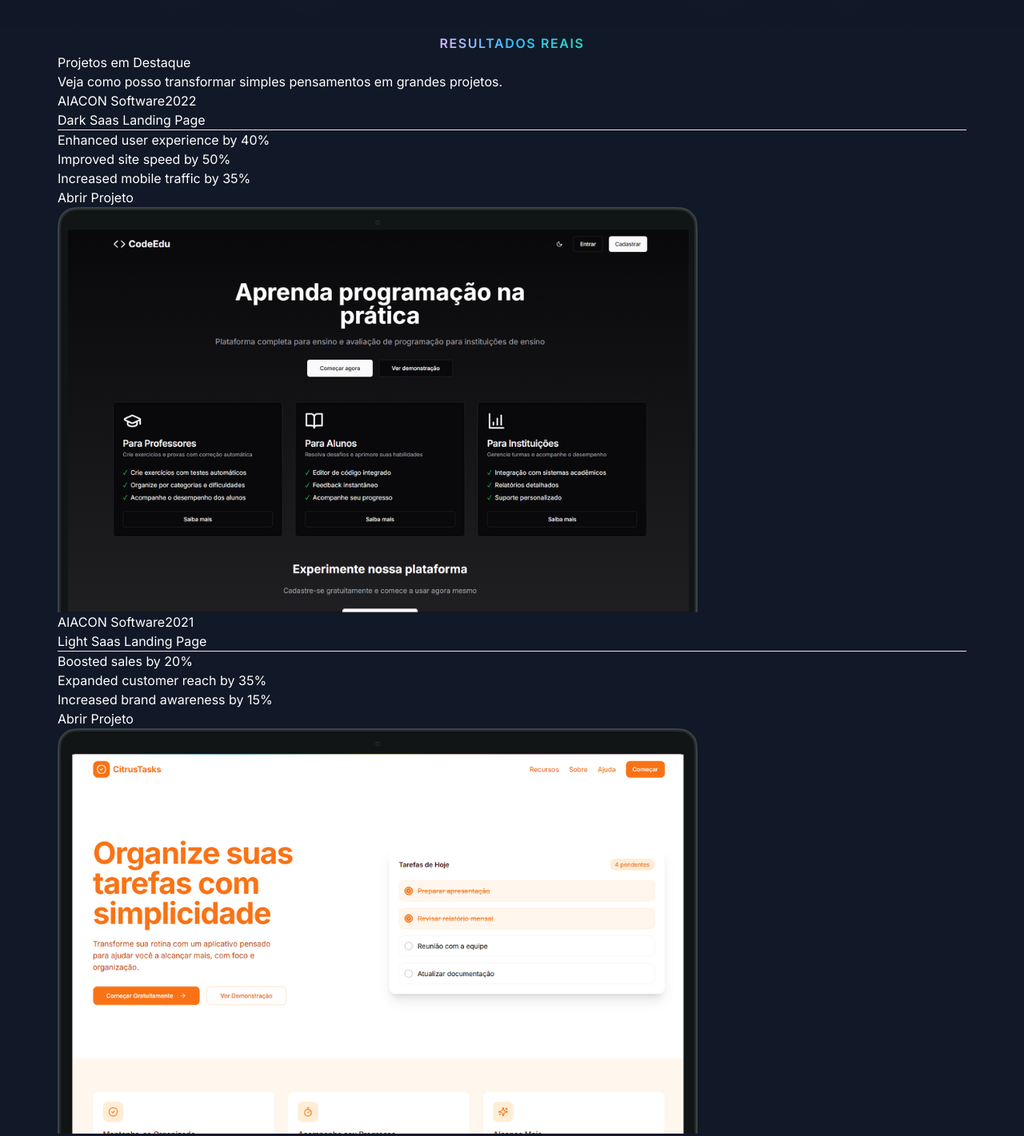
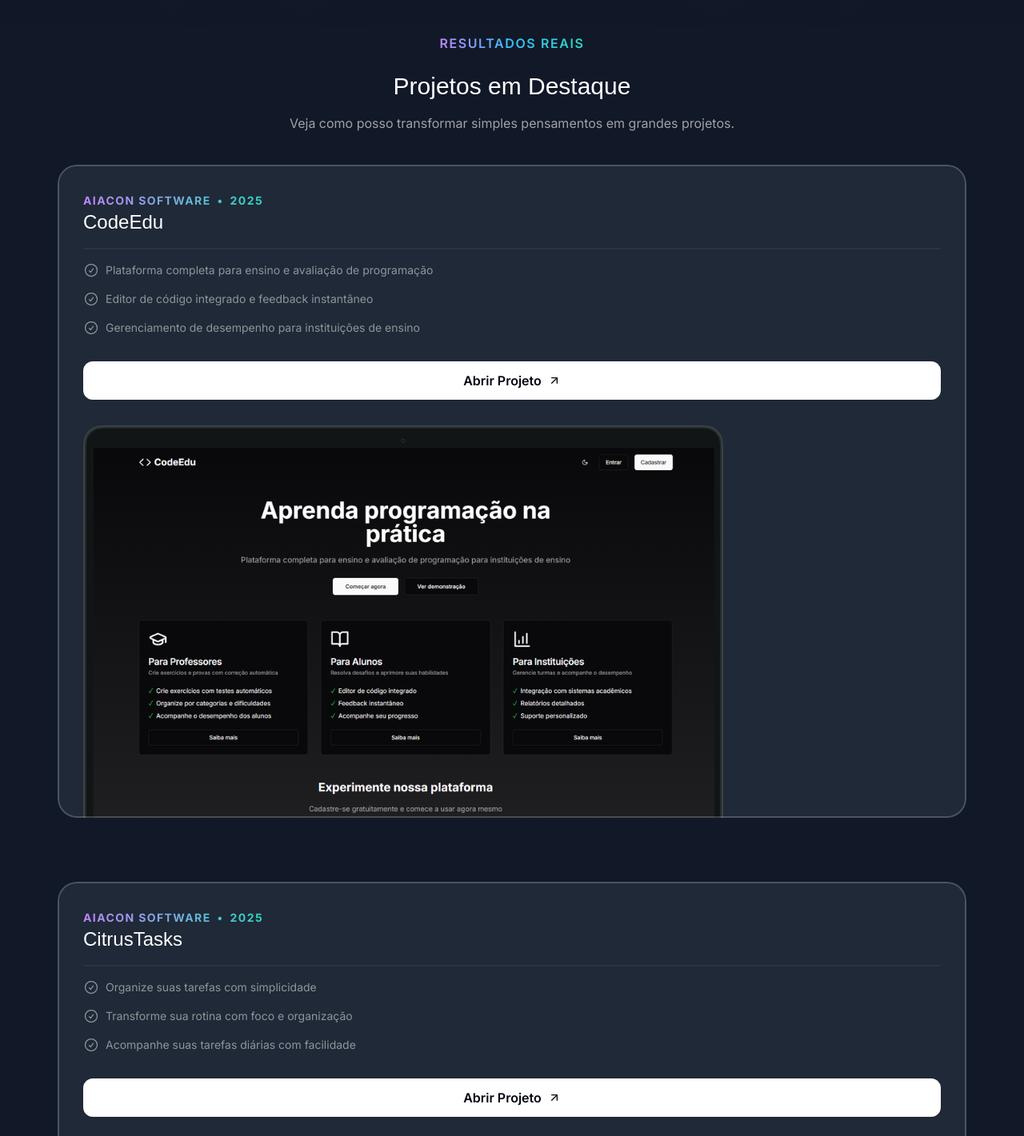
Before and after one commit to lucazolvr/portifoliosite, a Next.js app: page / in a window 1280 px wide. Shown: the part 880-2301 px from the top of the page at 80% size. Built offline with nearby package versions, Linux system fonts and the light colour scheme; a web font is replaced by a local one.

Commit message:
update ProjectsSection with new project titles, years, and results; enhance styling and layout

```diff
--- a/src/sections/Projects.tsx
+++ b/src/sections/Projects.tsx
@@ -1,41 +1,43 @@
 import CodeEduSaas from "@/assets/images/CodeEduSaas.png";
 import CitrusTaskSaas from "@/assets/images/CitrusTaskSaas.png";
 import AiaconFintechSaas from "@/assets/images/AiaconFintechSaas.png";
+import CheckCircleIcon from "@/assets/icons/check-circle.svg";
+import ArrowUpRightIcon from "@/assets/icons/arrow-up-right.svg";
 import Image from "next/image";
 
 const portfolioProjects = [
   {
     company: "AIACON Software",
-    year: "2022",
-    title: "Dark Saas Landing Page",
+    year: "2025",
+    title: "CodeEdu",
     results: [
-      { title: "Enhanced user experience by 40%" },
-      { title: "Improved site speed by 50%" },
-      { title: "Increased mobile traffic by 35%" },
+      { title: "Plataforma completa para ensino e avaliação de programação" },
+      { title: "Editor de código integrado e feedback instantâneo" },
+      { title: "Gerenciamento de desempenho para instituições de ensino" },
     ],
     link: "https://github.com/lucazolvr",
     image: CodeEduSaas,
   },
   {
     company: "AIACON Software",
-    year: "2021",
-    title: "Light Saas Landing Page",
+    year: "2025",
+    title: "CitrusTasks",
     results: [
-      { title: "Boosted sales by 20%" },
-      { title: "Expanded customer reach by 35%" },
-      { title: "Increased brand awareness by 15%" },
+      { title: "Organize suas tarefas com simplicidade" },
+      { title: "Transforme sua rotina com foco e organização" },
+      { title: "Acompanhe suas tarefas diárias com facilidade" },
     ],
     link: "https://github.com/lucazolvr",
     image: CitrusTaskSaas,
   },
   {
-    company: "AIACON software house",
-    year: "2023",
-    title: "AI Startup Landing Page",
+    company: "AIACON Software",
+    year: "2024",
+    title: "AIACON Fintech Project",
     results: [
-      { title: "Enhanced user experience by 40%" },
-      { title: "Improved site speed by 50%" },
-      { title: "Increased mobile traffic by 35%" },
+      { title: "Controle financeiro simplificado" },
+      { title: "Análise inteligente para gestão de gastos" },
+      { title: "Orçamento automático e integração bancária" },
     ],
     link: "https://github.com/lucazolvr",
     image: AiaconFintechSaas,
@@ -43,36 +45,47 @@
 ];
 
 export const ProjectsSection = () => {
-  return <div>
+  return <section className="pb-16">
     <div className="container">
       <div className="flex justify-center ">
-      <p className="uppercase font-semibold tracking-widest bg-gradient-to-r from-purple-300 via-sky-400 to-teal-400 text-center text-transparent bg-clip-text">
+      <p className="uppercase font-semibold tracking-widest bg-gradient-to-r from-purple-400 via-sky-400 to-teal-400 text-center text-transparent bg-clip-text">
         Resultados Reais
       </p>
       </div>
-      <h2>Projetos em Destaque</h2>
-      <p>Veja como posso transformar simples pensamentos em grandes projetos.</p>
-      <div>
+      <h2 className="font-serif text-3xl text-center mt-6">Projetos em Destaque</h2>
+      <p className="text-center text-white/60 mt-4">Veja como posso transformar simples pensamentos em grandes projetos.
+      </p>
+      <div className="flex flex-col mt-10 gap-20">
         {portfolioProjects.map((project) =>(
-          <div key={project.title}>
-              <div>
+          <div key={project.title} className="bg-gray-800 rounded-3xl relative z-0 overflow-hidden after:z-10 after:content[''] after:absolute after:inset-0 after:outline-2 after:outline after:-outline-offset-2 after:rounded-3xl after:outline-white/20 px-8 pt-8">
+
+                <div className="bg-gradient-to-r from-purple-400 to-teal-400 inline-flex gap-2 font-bold uppercase tracking-widest text-sm text-transparent bg-clip-text">
                 <span>{project.company}</span>
+                <span>&bull;</span>
                 <span>{project.year}</span>
-              </div>
-              <h3>{project.title}</h3>
-              <hr />
-              <ul>
+                </div>
+
+              <h3 className="font-serif text-2xl">{project.title}</h3>
+              <hr className="border-t-2 border-white/5 mt-4"/>
+              <ul className="flex flex-col gap-4 mt-4">
                 {project.results.map((result) =>(
-                  <li>{result.title}</li>
+                  // eslint-disable-next-line react/jsx-key
+                  <li className="flex gap-2 text-sm text-white/50">
+                    <CheckCircleIcon className="size-5"/>
+                    <span>{result.title}</span>
+                    </li>
                 ))}
               </ul>
               <a href="{project.link}">
-              <button>Abrir Projeto</button>
+              <button className="bg-white text-gray-950 h-12 w-full rounded-xl font-semibold inline-flex items-center justify-center gap-2 mt-8">
+                <span>Abrir Projeto</span>
+                <ArrowUpRightIcon className="size-4"/>
+              </button>
               </a>
-              <Image src={project.image} alt={project.title}/>
+              <Image src={project.image} alt={project.title} className="mt-8 -mb-4"/>
           </div>
         ))}
       </div>
     </div>
-  </div>;
+  </section>;
 };
```
